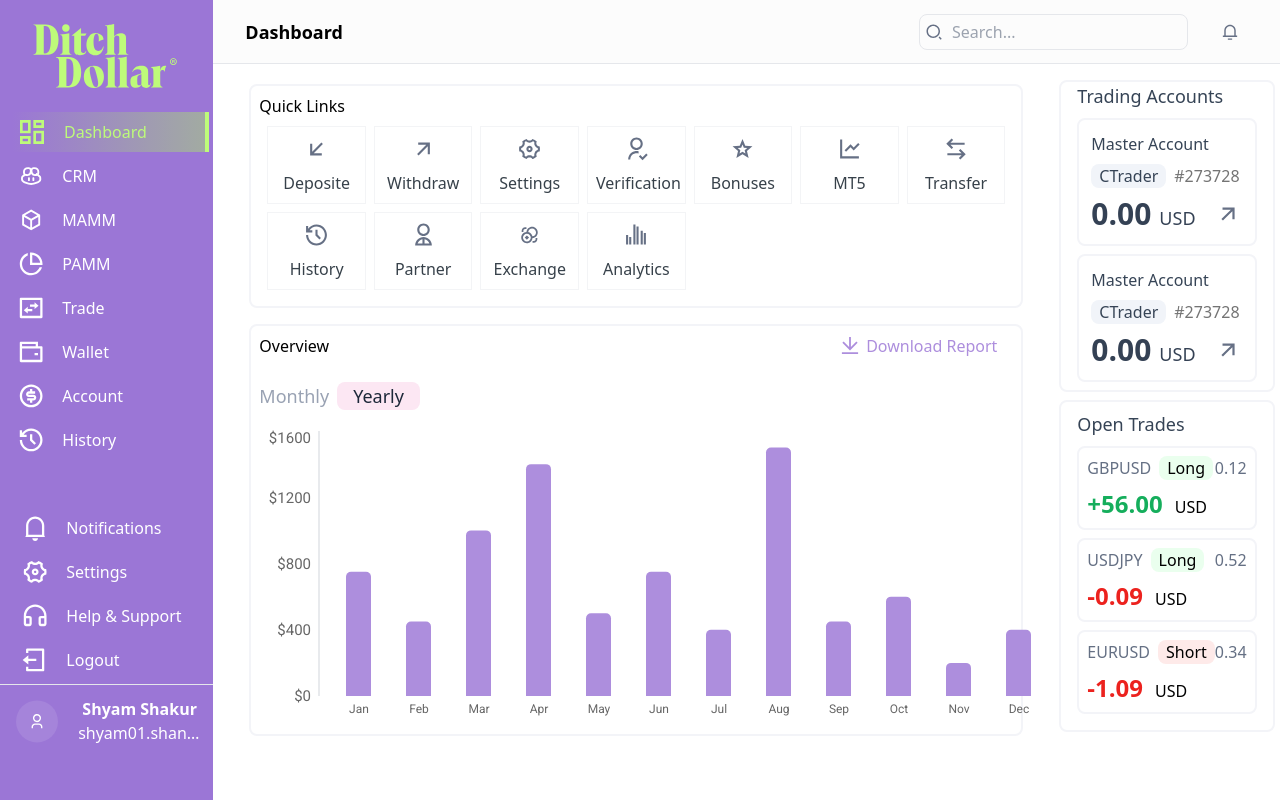
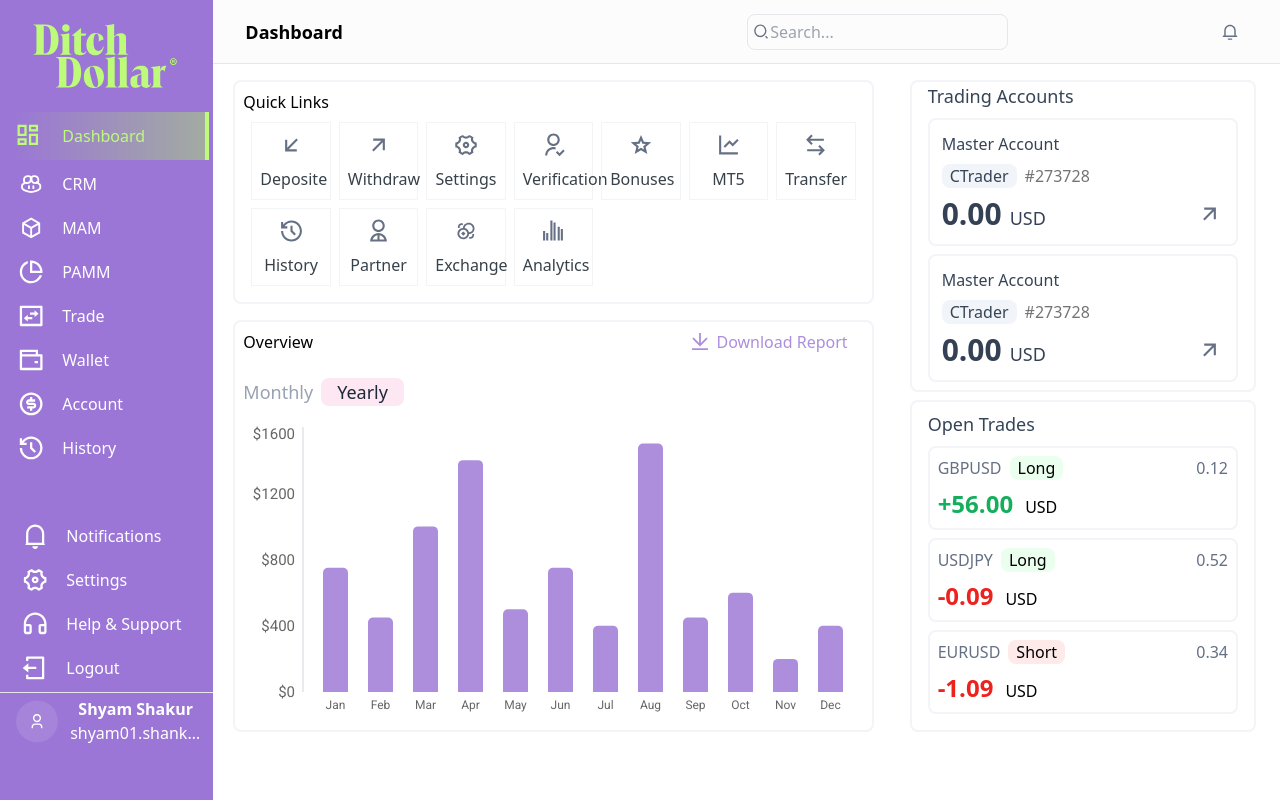
Before and after one commit to SOURAV-AT-GITHUB/InfiniteTutelage-Assignment, a React (Vite) app: page / in a window 1280 px wide. Built offline with nearby package versions, Linux system fonts and the light colour scheme.

Commit message:
Responsiveness and hamburger menu for small screen

```diff
--- a/package.json
+++ b/package.json
@@ -10,6 +10,7 @@
     "preview": "vite preview"
   },
   "dependencies": {
+    "@chakra-ui/icons": "^2.1.1",
     "@chakra-ui/react": "^2.8.2",
     "@emotion/react": "^11.13.3",
     "@emotion/styled": "^11.13.0",
--- a/src/App.jsx
+++ b/src/App.jsx
@@ -2,33 +2,34 @@ import { Route, Routes, useLocation } from 'react-router-dom'
 import './App.css'
 import Navbar from './components/Navbar'
 import Dashboard from './pages/Dashboard'
-import React, { useState } from 'react'
+import React, { useEffect, useState } from 'react'
 import UniversalPage from './pages/UniversalPage'
+
+import { useMediaQuery } from '@chakra-ui/react'
 
 
 function App() {
 
-  const [activePage, setActivePage] = useState(null)
+  const [activePage, setActivePage] = useState('/')
+  const [isSmallScreen] = useMediaQuery('(max-width: 900px)')
   const CurrentRouteLogger = () => {
     const location = useLocation();
-
-    React.useEffect(() => {
-      // console.log('Current route:', location.pathname);
+    useEffect(() => {
       setActivePage(location.pathname)
     }, [location]);
-
     return null;
   };
   return (
-    <div>
-      <Navbar activePage={activePage}/>
+    <>
+      <Navbar activePage={activePage} isSmallScreen={isSmallScreen}/>
       <CurrentRouteLogger/>
       <Routes>
         <Route path='/' element={<Dashboard/>}/>
         <Route path='/dashboard' element={<Dashboard/>}/>
-        <Route path='/*' element={<UniversalPage/>}/>
+        <Route path='/*' element={<UniversalPage activePage={activePage} />}/>
+
       </Routes>
-    </div>
+    </>
   )
 }
 
--- a/src/components/Header.jsx
+++ b/src/components/Header.jsx
@@ -1,26 +1,50 @@
-import React from 'react'
+import React, { useContext, useState } from "react";
 import magnifier from "../assets/magnifier.svg";
 import bell from "../assets/bell.svg";
-function Header({title="Title"}) {
+import { Icon, useMediaQuery } from "@chakra-ui/react";
+import { HamburgerIcon } from "@chakra-ui/icons";
+import Navbar from "./Navbar";
+import { smallScreenContext } from "../contexts/SmallScreenProvider";
+function Header({ title = "Title",activePage }) {
+  const [isMaxWidth900] = useMediaQuery("(min-width: 900px)");
+  const { isOpen, setIsOpen } = useContext(smallScreenContext);
+  const toCapital = ['CRM','MAM','PAMM']
   return (
     <div
-    id="top-secton"
-    className="bg-[#fcfcfc] h-16 w-full border-b flex justify-between items-center px-8"
+      id="header"
+      className={  `fixed top-0  ${isOpen ? 'justify-end ' : 'justify-between right-0'} z-10  bg-[#fcfcfc] h-16 w-screen min-[900px]:w-10/12  border-b flex items-center px-4 sm:px-8 `}
     >
-    <h3 className="font-semibold text-lg">{(title.charAt(0).toUpperCase() + title.slice(1).toLowerCase())}</h3>
-    <div className="flex gap-6">
-      <div className="flex gap-2 items-center border rounded-lg px-1">
+      {!isMaxWidth900 && (
+        isOpen ? <p className="bg-red-100 py-1 px-5  rounded-md"  onClick={() => setIsOpen(false)} >Close</p> :
+        <Icon
+          as={HamburgerIcon}
+          onClick={() => setIsOpen(true)}
+          ml={isOpen ? "5em" : ""}
+          fontSize={'1.4rem'}
+        />
+      )}
+
+      {isOpen && <Navbar activePage={activePage} />}
+{!isOpen && (
+  <>
+        <h3 className="font-semibold text-lg">
+        {toCapital.includes(title.toUpperCase()) ? title.toUpperCase() :  title.charAt(0).toUpperCase() + title.slice(1).toLowerCase()}
+      </h3>
+      <div className="flex gap-0 justify-evenly  sm:justify-between w-2/4" >
+          <div className="flex gap-0 items-center border rounded-lg px-1  sm:w-auto">
             <img src={magnifier} alt="magnifier" className=" w-5 font-bold" />
             <input
               type="text"
               placeholder="Search..."
-          className="bg-transparent"
+              className="bg-transparent w-full"
             />
           </div>
         <img src={bell} alt="bell-icon" className="h-9" />
       </div>
+  </>
+)}
     </div>
-  )
+  );
 }
 
-export default Header
+export default Header;
--- a/src/components/Navbar.jsx
+++ b/src/components/Navbar.jsx
@@ -1,4 +1,4 @@
-import React from "react";
+import React, { useContext } from "react";
 import ditchDollar from "../assets/ditch-dollar.svg";
 import DashboardIcon from "../icons/DashboardIcon";
 import CRMIcon from "../icons/CRMIcon";
@@ -14,11 +14,12 @@ import HelpSupportIcon from "../icons/HelpSupportIcon";
 import LogoutIcon from "../icons/LogoutIcon";
 import humanIcon from "../assets/humanIcon.svg";
 import { NavLink } from "react-router-dom";
+import { smallScreenContext } from "../contexts/SmallScreenProvider";
 function Navbar({activePage = '/dashboard'}) {
+  const  {isOpen , setIsOpen} = useContext(smallScreenContext)
  if(activePage == '/'){
   activePage = '/dashboard'
  }
- console.log(activePage)
   const elements = [
     {
       title: "Dashboard",
@@ -29,7 +30,7 @@ function Navbar({activePage = '/dashboard'}) {
       icon: CRMIcon,
     },
     {
-      title: "MAMM",
+      title: "MAM",
       icon: MAMIcon,
     },
     {
@@ -72,7 +73,7 @@ function Navbar({activePage = '/dashboard'}) {
     },
   ];
   return (
-    <div className="  fixed h-screen w-2/12 bg-[#9b76d6]  text-center ">
+    <div className={` overflow-y-auto fixed h-screen bg-[#9b76d6]  text-center  ${isOpen ? 'block min-[900px]:hidden  w-4/6  z-10 top-0 left-0 animate-slideInFromLeft' : "hidden min-[900px]:block  w-2/12  "}  `}>
       &nbsp;
       <img
         src={ditchDollar}
@@ -84,8 +85,9 @@ function Navbar({activePage = '/dashboard'}) {
          <NavLink to={`/${e.title.toLowerCase()}`}  key={e.title}>
            <div
             className={`flex  my-1 gap-4 p-1 -ml-1  w-full items-center ${activePage ? activePage.includes(e.title.toLowerCase()) ? 'text-[#BEFB7A] border-r-4 border-r-[#BEFB7A] bg-gradient-to-r from-transparent to-[#a2aba2]' : '' : '' }`}
+            onClick={()=>setIsOpen(false)}
           >
-            <e.icon fill = {activePage ? activePage.includes(e.title.toLowerCase()) && "#BEFB7A" : ''  }/>
+            <e.icon fill = {activePage ? activePage.includes(e.title.toLowerCase()) && "#BEFB7A" : ''  } height={8}/>
             <h4 className="">{e.title}</h4>
           </div>
          </NavLink>
@@ -97,13 +99,13 @@ function Navbar({activePage = '/dashboard'}) {
             key={e.title}
             className="flex my-1 gap-4 p-1  w-full items-center"
           >
-            <e.icon />
-            <h4 className="">{e.title}</h4>
+            <e.icon/>
+            <h4>{e.title}</h4>
           </div>
         ))}
       </div>
       <hr />
-      <div className=" truncate flex ml-4 mt-3 mr-2  gap-4   text-white  bottom-0 ">
+      <div className=" truncate flex ml-2 sm:ml-4 mt-1 mr-2  gap-2   text-white  bottom-0 ">
         <img src={humanIcon} alt="Human-Icon" />
         <div className="  truncate ">
           <p className="font-semibold">Shyam Shakur</p>
--- /dev/null
+++ b/src/contexts/SmallScreenProvider.jsx
@@ -0,0 +1,12 @@
+import React, { createContext, useState } from "react";
+const smallScreenContext = createContext();
+function SmallScreenProvider({ children }) {
+  const [isOpen, setIsOpen] = useState(false);
+  return (
+    <smallScreenContext.Provider value={{ isOpen, setIsOpen }}>
+      {children}
+    </smallScreenContext.Provider>
+  );
+}
+
+export { smallScreenContext, SmallScreenProvider };
--- a/src/icons/DashboardIcon.jsx
+++ b/src/icons/DashboardIcon.jsx
@@ -1,18 +1,11 @@
 import React from "react";
 
-function DashboardIcon({ fill, height }) {
+function DashboardIcon({ fill,height }) {
   return (
-    <svg
-      xmlns="http://www.w3.org/2000/svg"
-      className="h-8"
-      viewBox="0 0 24 24"
-    >
-      <path fill="none" d="M0 0h24v24H0V0z" />
-      <path
-        fill={fill || "white"}
-        d="M19 5v2h-4V5h4M9 5v6H5V5h4m10 8v6h-4v-6h4M9 17v2H5v-2h4M21 3h-8v6h8V3zM11 3H3v10h8V3zm10 8h-8v10h8V11zm-10 4H3v6h8v-6z"
-      />
-    </svg>
+<svg className={`h-${height} self-center mt-2`} viewBox="0 0 18 19" fill="none" xmlns="http://www.w3.org/2000/svg">
+<path d="M7.67499 12.5249V5.77494H13.075V12.5249H7.67499ZM0.924988 7.12494V0.374939H6.32499V7.12494H0.924988ZM4.97499 5.77494V1.72494H2.27499V5.77494H4.97499ZM0.924988 12.5249V8.47494H6.32499V12.5249H0.924988ZM2.27499 11.1749H4.97499V9.82494H2.27499V11.1749ZM9.02499 11.1749H11.725V7.12494H9.02499V11.1749ZM7.67499 0.374939H13.075V4.42494H7.67499V0.374939ZM9.02499 1.72494V3.07494H11.725V1.72494H9.02499Z" fill={fill || 'white'}/>
+</svg>
+
   );
 }
 
--- a/src/main.jsx
+++ b/src/main.jsx
@@ -3,11 +3,14 @@ import { createRoot } from "react-dom/client";
 import App from "./App.jsx";
 import "./index.css";
 import { BrowserRouter } from "react-router-dom";
+import { SmallScreenProvider } from "./contexts/SmallScreenProvider.jsx";
 
 createRoot(document.getElementById("root")).render(
   <StrictMode>
     <BrowserRouter>
-      <App />
+      <SmallScreenProvider>
+        <App />
+      </SmallScreenProvider>
     </BrowserRouter>
   </StrictMode>
 );
--- a/src/pages/Dashboard.jsx
+++ b/src/pages/Dashboard.jsx
@@ -1,4 +1,4 @@
-import React, { useState } from "react";
+import React, { useContext, useState } from "react";
 import Header from "../components/Header";
 
 import depositeIcon from "../assets/depositeIcon.svg";
@@ -23,8 +23,10 @@ import {
   Legend,
   ResponsiveContainer,
 } from "recharts";
+import { smallScreenContext } from "../contexts/SmallScreenProvider";
 
 function Dashboard() {
+  const { isOpen, setIsOpen } = useContext(smallScreenContext);
   const quickLinks = [
     {
       title: "Deposite",
@@ -156,17 +158,23 @@ function Dashboard() {
     },
   ];
   return (
-    <div className="w-10/12 text-right  absolute right-0 ">
+    <div className="w-full  min-[900px]:w-10/12 mt-20 min-[900px]:mt-16  text-right static  min-[900px]:absolute right-0 ">
       <Header title={"Dashboard"} />
-      <main className="flex gap-6  text-center  w-12/12  ml-4 pr-2  ">
-
-      <section className=" w-9/12 right-0 mt-4 ml-4 p-1 text-left">
-        <div
+      <main
+        className="block  sm:flex gap-0   min-[900px]:gap-6  text-center  w-12/12"
+        onClick={() => {
+          if (isOpen) {
+            setIsOpen(false);
+          }
+        }}
+      >
+        <section className="w-full sm:w-8/12  min-[900px]:w-9/12 right-0  mt-2  min-[900px]:mt-4 min-[900px]:ml-4  px-1 text-left">
+          <section
             className=" p-2 border-2 border-[#f3f4f8] rounded-lg"
             id="quick-links"
           >
             <p className="">Quick Links</p>
-          <div className="grid grid-cols-7 w-auto gap-2 m-2   items-center">
+            <div className="grid grid-cols-3  md:grid-cols-4  xl:grid-cols-7 w-auto gap-2 m-2   items-center">
               {quickLinks.map((e) => (
                 <div
                   key={e.title}
@@ -183,9 +191,9 @@ function Dashboard() {
                 </div>
               ))}
             </div>
-        </div>
+          </section>
 
-        <div className="mt-4  p-2  border-2 border-[#f3f4f8] rounded-lg">
+          <section className="mt-4  p-2  border-2 border-[#f3f4f8] rounded-lg">
             <div className="flex justify-between items-center">
               <p>Overview</p>
               <div className="flex gap-1 px-4  text-[#AD8EDD] items-center">
@@ -196,12 +204,17 @@ function Dashboard() {
             <br />
             <div className="flex gap-2 text-lg text-[#99a2b3]">
               <button>Monthly</button>
-            <button className="bg-pink-100 px-4 rounded-lg text-[#1d2839]" > Yearly</button>
+              <button className="bg-pink-100 px-4 rounded-lg text-[#1d2839]">
+                {" "}
+                Yearly
+              </button>
             </div>
-          <div>
-            <div className=" font-roboto mt-4 ">
+
+            {/* <div className=" font-roboto mt-4 ">
               <BarChart
                 width={800}
+                // width={'100%'}
+                // className="w-full"
                 height={300}
                 data={chartData}
                 margin={{
@@ -228,23 +241,49 @@ function Dashboard() {
 
                 <Bar dataKey="value" fill="#AD8EDD" radius={[5, 5, 0, 0]} />
               </BarChart>
-            </div>
-          </div>
+            </div> */}
+            <div className="font-roboto mt-4 w-full">
+              <ResponsiveContainer width="100%" height={300}>
+                <BarChart
+                  data={chartData}
+                  margin={{
+                    top: 5,
+                    right: 0,
+                    left: 0,
+                    bottom: 0,
+                  }}
+                  barSize={25}
+                >
+                  <XAxis
+                    dataKey="month"
+                    padding={{ left: 10, right: 10 }}
+                    axisLine={false} // No line for X-axis
+                    tick={{ fontSize: 12 }}
+                    tickLine={false}
+                  />
+                  <YAxis
+                    tickFormatter={(value) => `$${value}`}
+                    axisLine={{ stroke: "#d1d5db", strokeWidth: 1 }} // Gray line for Y-axis
+                    tick={{ fontSize: 15 }}
+                    tickLine={false}
+                  />
+                  <Bar dataKey="value" fill="#AD8EDD" radius={[5, 5, 0, 0]} />
+                </BarChart>
+              </ResponsiveContainer>
             </div>
           </section>
+        </section>
 
-
-
-
-
-      <section className="  w-4/12 right-0 top-36 mr-4  mt-4  px-2  text-left">
+        <section className="w-full sm:w-5/12 right-0 sm:top-36  mt-3  min-[900px]:mr-4  min-[900px]:mt-4  px-2  text-left">
           <section
             id="trading-accounts"
             className=" px-4  border-2 border-[#f3f4f8] rounded-lg"
           >
-          <p className="font-medium text-lg text-[#364456]">Trading Accounts</p>
+            <p className="font-medium text-lg text-[#364456]">
+              Trading Accounts
+            </p>
             <div className="pb-2">
-            {tradingAccounts.map((e,i) => (
+              {tradingAccounts.map((e, i) => (
                 <div
                   key={e.id + i}
                   className="mt-2  text-left border-2 border-[#f3f4f8] rounded-lg p-3 "
@@ -276,24 +315,44 @@ function Dashboard() {
           <section className="mt-2  px-4 pb-4 pt-2  border-2 border-[#f3f4f8] rounded-lg">
             <p className="font-medium text-lg text-[#364456]">Open Trades</p>
             <div>
-            {openTrades.map(e=>(
-              <div key={e.currencyPair} className="mt-2 p-2 border-2 border-[#f3f4f8] rounded-lg">
+              {openTrades.map((e) => (
+                <div
+                  key={e.currencyPair}
+                  className="mt-2 p-2 border-2 border-[#f3f4f8] rounded-lg"
+                >
                   <div className="flex justify-between">
                     <div className="flex gap-2">
-                    <p className="font-medium text-[#657084]">{e.currencyPair}</p>
-                      <p className={`px-2 rounded-lg  ${e.position == 'Long' ? 'bg-[#eaffee]' : 'bg-[#feeae9]'}`}>{e.position}</p>
+                      <p className="font-medium text-[#657084]">
+                        {e.currencyPair}
+                      </p>
+                      <p
+                        className={`px-2 rounded-lg  ${
+                          e.position == "Long" ? "bg-[#eaffee]" : "bg-[#feeae9]"
+                        }`}
+                      >
+                        {e.position}
+                      </p>
                     </div>
                     <p className="text-[#657084]">{e.decVal}</p>
                   </div>
-                <p className='font-medium mt-2'><span className={`text-2xl font-bold mr-3 ${e.profit>0 ? 'text-[#15ae5c]' : "text-[#ec221e]"}`}>{e.profit>0 && '+'}{e.profit.toFixed(2)}</span>USD</p>
+                  <p className="font-medium mt-2">
+                    <span
+                      className={`text-2xl font-bold mr-3 ${
+                        e.profit > 0 ? "text-[#15ae5c]" : "text-[#ec221e]"
+                      }`}
+                    >
+                      {e.profit > 0 && "+"}
+                      {e.profit.toFixed(2)}
+                    </span>
+                    USD
+                  </p>
                 </div>
               ))}
             </div>
           </section>
         </section>
       </main>
-
-
+      &nbsp;
     </div>
   );
 }
--- a/src/pages/UniversalPage.jsx
+++ b/src/pages/UniversalPage.jsx
@@ -1,11 +1,21 @@
-import React from 'react'
+import React, { useContext } from 'react'
+import Header from '../components/Header'
+import { smallScreenContext } from '../contexts/SmallScreenProvider'
 
-function UniversalPage() {
+function UniversalPage({activePage}) {
+  const  {isOpen , setIsOpen} = useContext(smallScreenContext)
   return (
-    <div className='m-auto text-center self-center text-4xl font-bold '>
-        &nbsp;
-        <h1 className=' mt-20'>This is a demo app</h1>
-        <h1>Only dashboard page in live</h1>
+    <div className='h-screen  m-auto  self-center w-full  min-[900px]:w-10/12 text-right static  min-[900px]:absolute right-0' onClick={()=>{
+      if(isOpen){
+        setIsOpen(false)
+      }
+    }}>
+
+        <Header title={activePage.slice(1)} activePage={activePage}/>
+        <div className='h-3/4 text-5xl font-bold text-center items-center grid'>
+        <h3 >Only dashboard page is live</h3>
+        </div>
+
     </div>
   )
 }
--- a/tailwind.config.js
+++ b/tailwind.config.js
@@ -1,6 +1,7 @@
 // tailwind.config.js
 /** @type {import('tailwindcss').Config} */
 export default {
+  mode: 'jit',
   content: [
     "./index.html",
     "./src/**/*.{js,jsx,ts,tsx}", // Adjust if you have other file types
@@ -10,7 +11,30 @@ export default {
       fontFamily: {
         roboto: ['Roboto', 'sans-serif'],
       },
+      keyframes: {
+        slideInFromLeft: {
+          '0%': { transform: 'translateX(-100%)', opacity: '0' },
+          '100%': { transform: 'translateX(0)', opacity: '1' },
+        },
+      },
+      animation: {
+        slideInFromLeft: 'slideInFromLeft 0.5s ease-out',
+      },
     },
   },
-  plugins: [],
+  plugins: [
+    function({ addUtilities }) {
+      addUtilities({
+        '.hide-scrollbar': {
+          'overflow': 'hidden',
+        },
+        '.hide-scrollbar::-webkit-scrollbar': {
+          'display': 'none',
+        },
+        '.hide-scrollbar': {
+          'scrollbar-width': 'none',
+        },
+      });
+    },
+  ],
 };
```
Also changed, not shown: 1 other file (tests, documents, lock files or other folders). Lines whose indentation alone changed are shown as unchanged.
